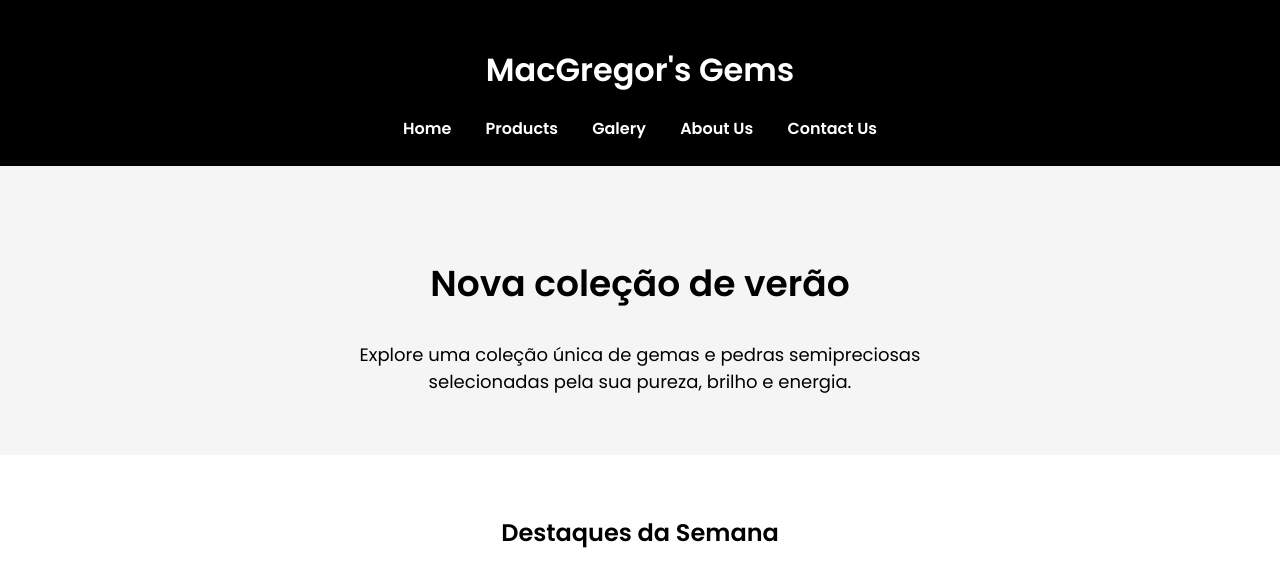
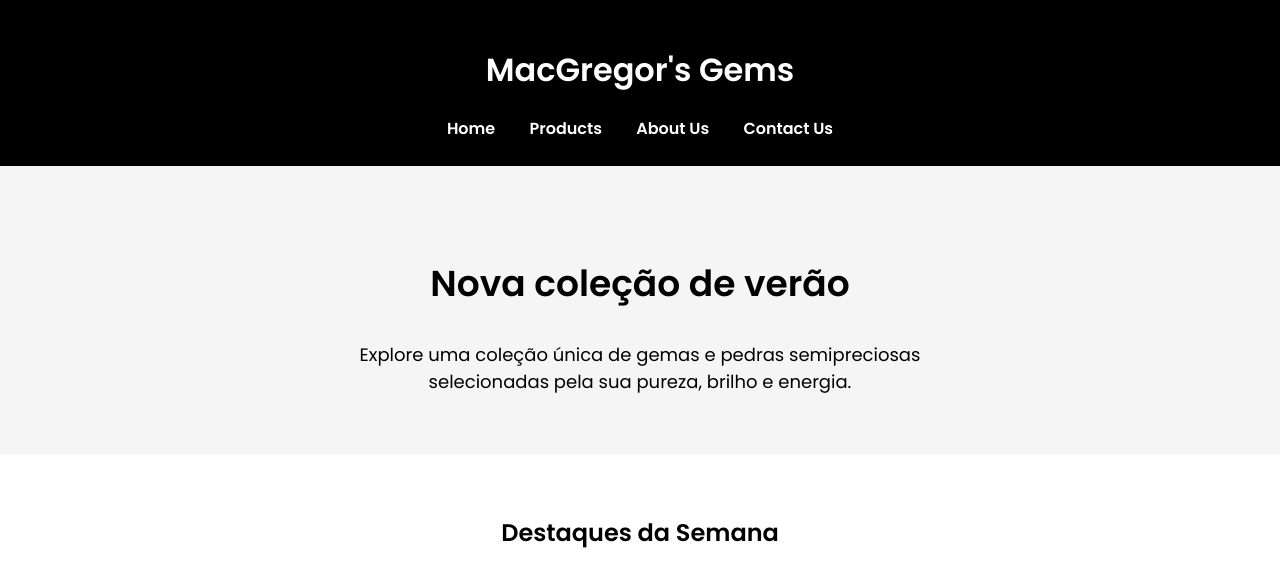
Before and after one commit to GabrielBrisson/site_chessman_trabalho, a website built with webpack: page index.html in a window 1280 px wide. Shown: the top 567 px of the page. Built offline with nearby package versions, Linux system fonts and the light colour scheme.

Commit message:
changing about us url

```diff
--- a/header.html
+++ b/header.html
@@ -3,8 +3,7 @@
   <nav>
     <a href="index.html">Home</a>
     <a href="produtos.html">Products</a>
-    <a href="galeria.html">Galery</a>
-    <a href="sobre.html">About Us</a>
+    <a href="aboutus.html">About Us</a>
     <a href="contact.html">Contact Us</a>
   </nav>
 </header>
```
